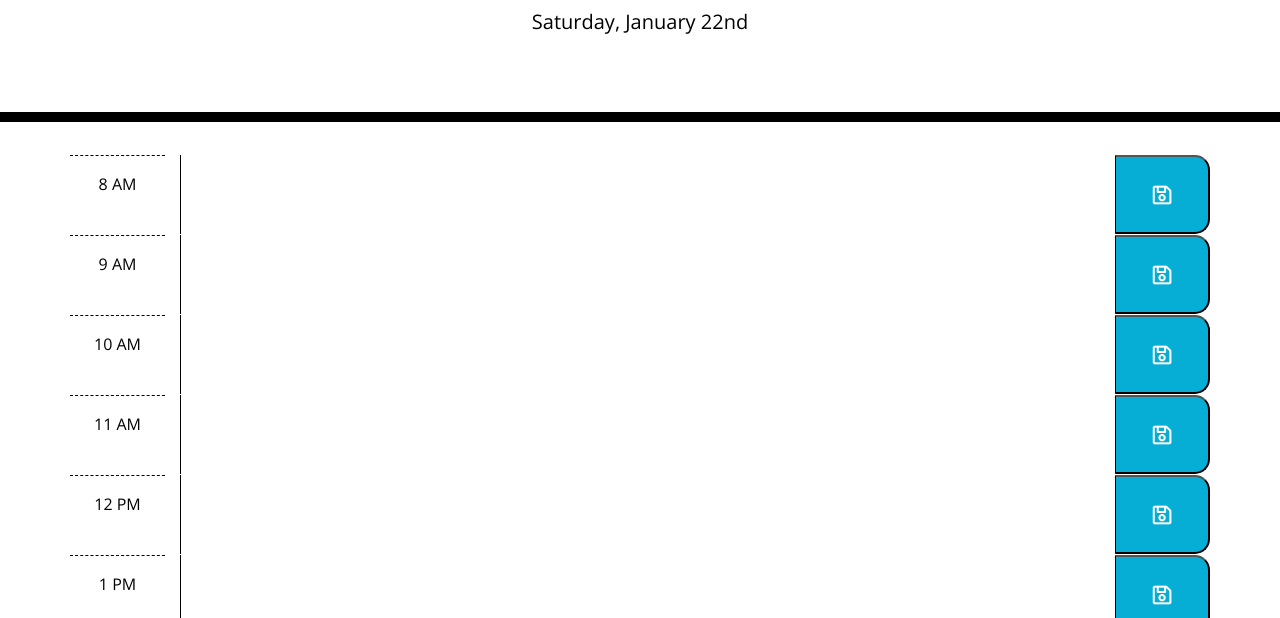
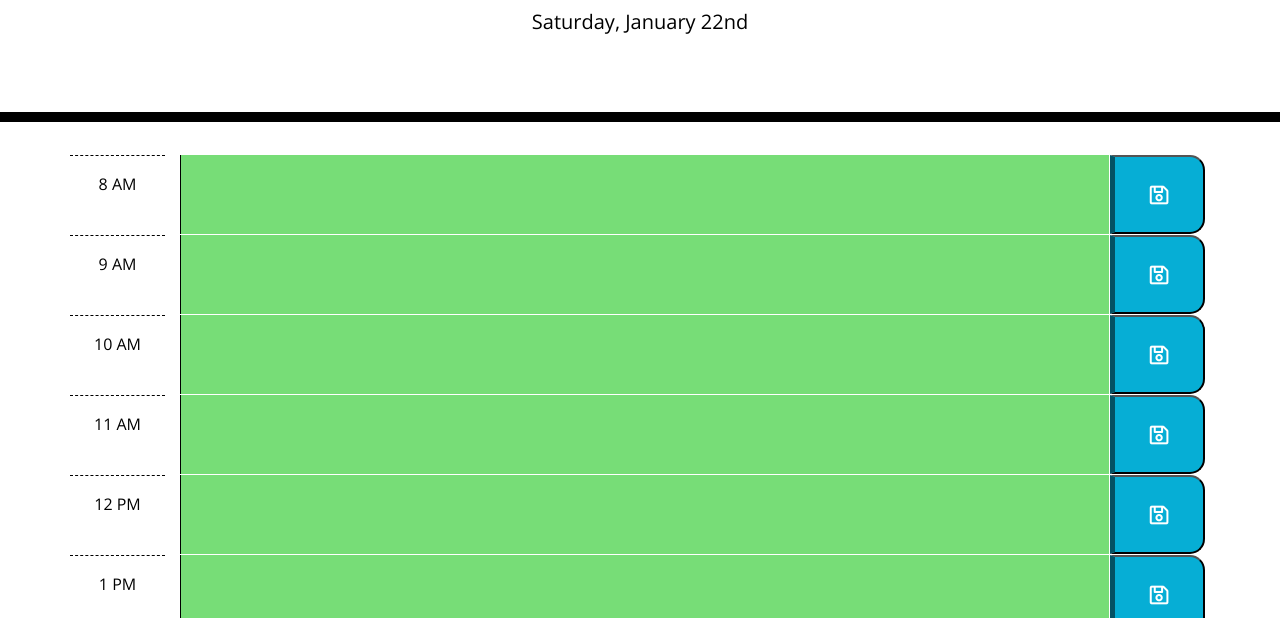
Before and after one commit to DrewSpeed/work-day-scheduler, a plain HTML site: page index.html in a window 1280 px wide. Shown: the part 182-800 px from the top of the page. Drawn offline with nearby package versions, Linux system fonts and the light colour scheme.

Commit message:
added colorization perm time to userInput

```diff
--- a/script.js
+++ b/script.js
@@ -6,6 +6,15 @@ $("#currentDay").text($(this).text().replace("", today));
 
 //loop to create separate rows for each hour
 for (var i=8; i<=17; i++) {
+
+    // add form rows for columns to sit in
+    formRow = $('<form class="row">');
+    endForm = $('</form>')
+
+    $(".container").append(formRow);
+
+
+
     //create display hour with added meridian
     meridian = ""
     if (i < 12) {
@@ -22,20 +31,32 @@ for (var i=8; i<=17; i++) {
 
     displayHour = hour + meridian
 
-    // add form rows for columns to sit in
-    formRow = $('<form class="row">');
-    $(".container").append(formRow);
-
-    // add Time of day column to each row
+    // add field for displayHour to sit
     hourField = $("<div class='col-1 hour'><p class='time-block'>" + displayHour + "</p></div>");
 
 
+
     //add input textarea to each row
-    inputField = $("<div class='col-10 description'><textarea id='input" + i + "'> </textarea></div>");
+    inputField = $("<div class='col-10'><textarea class='userInput' name='userInput'> </textarea></div>");
 
+
+    currentTime = moment().format("HH");
+
+    //add save field
    saveField = $("<button class='col-1 saveBtn' id='save" + i + "'><i class='far fa-save fa-lg'></i></button>");
 
-      $(formRow).append(hourField, inputField, saveField);
+   // append above additions to the page
+      $(formRow).append(hourField, inputField, saveField, endForm);
 
 
     }
+
+// colorize each row per time of day
+
+    if (i < currentTime) {
+        $(".userInput").addClass("past");
+    } else if (i == currentTime) {
+        $(".userInput").addClass("present");
+    } else {
+        $(".userInput").addClass("future");
+    };
--- a/style.css
+++ b/style.css
@@ -13,6 +13,9 @@ textarea{
   padding: 10px;
   width: 101%;
   height: 100%;
+}
+.userInput{
+  color:black;
 }
 
 .jumbotron {
@@ -49,28 +52,27 @@ textarea{
 
 .past {
   background-color: #d3d3d3;
-  color: white;
 }
 
 .present {
   background-color: #ff6961;
-  color: white;
 }
 
 .future {
   background-color: #77dd77;
+}
+
+.saveBtn {
+  border-left: 5px solid #045264;
+  border-top-right-radius: 15px;
+  border-bottom-right-radius: 15px;
+  background-color: #06AED5;
+  margin-left: -5px;
   color: white;
 }
 
-.saveBtn {
-  border-left: 1px solid black;
-  border-top-right-radius: 15px;
-  border-bottom-right-radius: 15px;
-  background-color: #06AED5;
-  color: white;
-}
-
-.saveBtn i:hover {
+.saveBtn:hover {
   font-size: 20px;
   transition: all .3s ease-in-out;
+  color: #045264;
 }
```
Also changed, not shown: index.html (+0 -72 lines).
